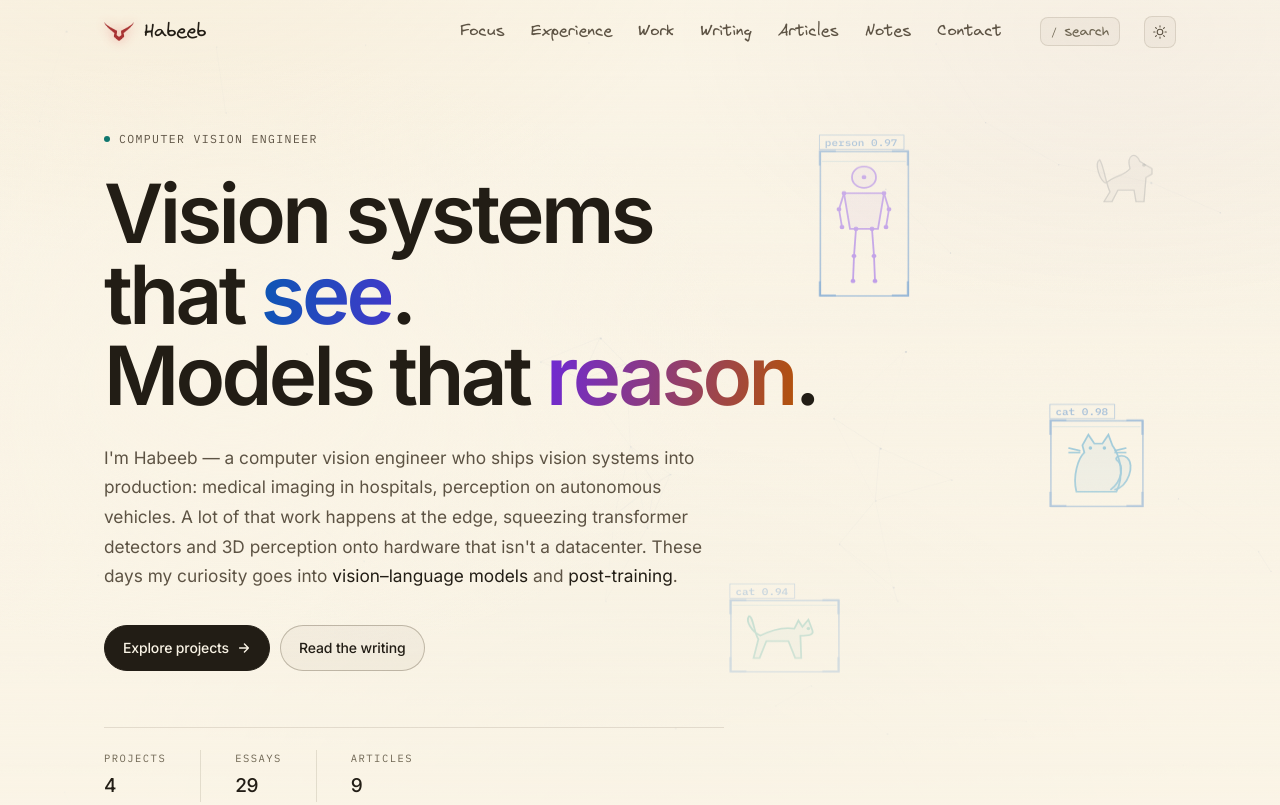
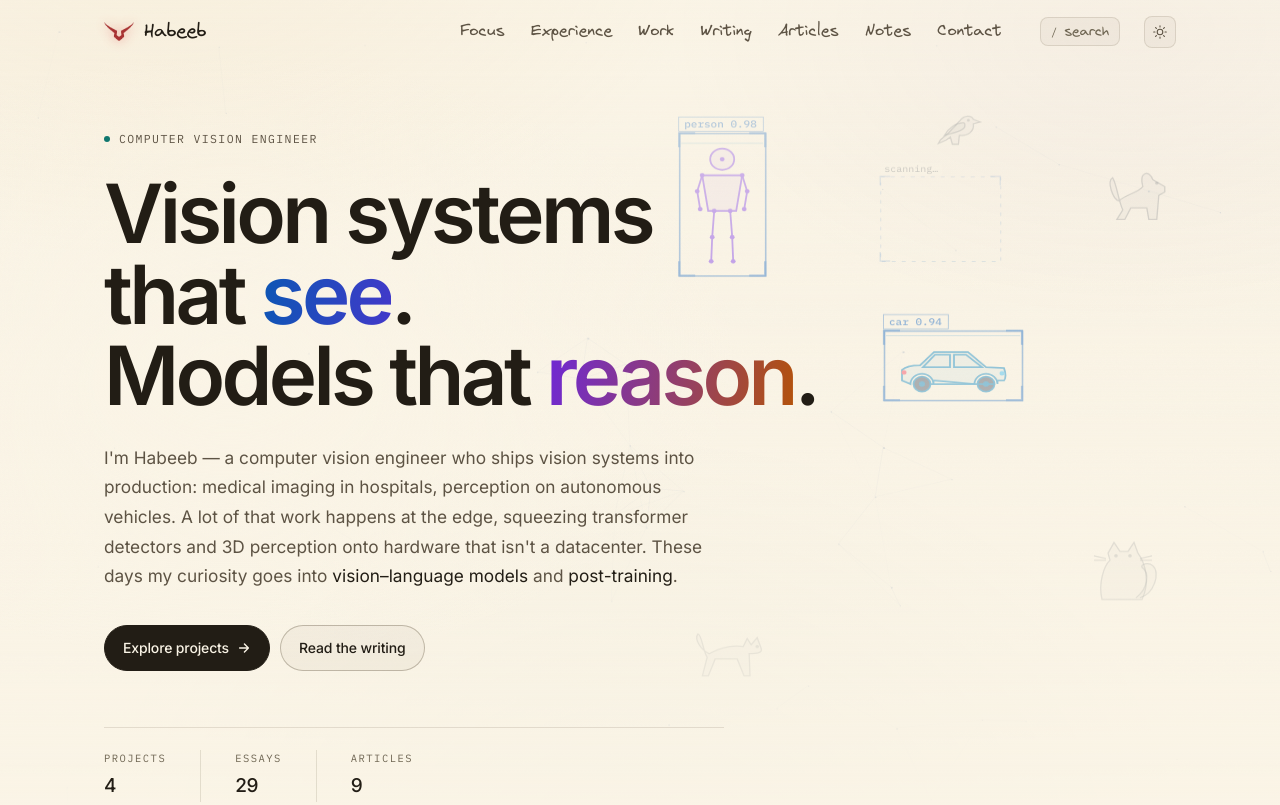
Before and after one commit to habibsnippets/habibsnippets.github.io, a plain HTML site: page index.html in a window 1280 px wide. Shown: the top 805 px of the page. Drawn offline with Linux system fonts and the light colour scheme.

Commit message:
Add car and bird targets with interactive prediction bounding boxes for all elements

```diff
--- a/index.html
+++ b/index.html
@@ -543,6 +543,6 @@
 </footer>
 
 
-<script src="main.js?v=6"></script>
+<script src="main.js?v=7"></script>
 </body>
 </html>
--- a/main.js
+++ b/main.js
@@ -340,6 +340,133 @@
       ctx.restore();
     }
 
+    function drawCar(ctx, x, y, bw, bh, isDetected, isDark, t) {
+      ctx.save();
+      ctx.translate(x, y);
+      var strokeColor = isDetected
+        ? (isDark ? "rgba(56, 189, 248, 0.95)" : "rgba(2, 132, 199, 0.95)")
+        : (isDark ? "rgba(255, 255, 255, 0.35)" : "rgba(30, 41, 59, 0.38)");
+      var fillColor = isDetected
+        ? (isDark ? "rgba(56, 189, 248, 0.16)" : "rgba(2, 132, 199, 0.10)")
+        : (isDark ? "rgba(255, 255, 255, 0.06)" : "rgba(30, 41, 59, 0.07)");
+      ctx.strokeStyle = strokeColor;
+      ctx.fillStyle = fillColor;
+      ctx.lineWidth = isDetected ? 1.8 : 1.3;
+
+      var wheelR = 8.5;
+      var wheelY = bh - 6;
+      var frontWheelX = bw - 24;
+      var backWheelX = 26;
+
+      // Car body silhouette
+      ctx.beginPath();
+      ctx.moveTo(6, bh - 10);
+      ctx.lineTo(6, bh - 22);
+      ctx.bezierCurveTo(10, bh - 26, 16, bh - 27, 24, bh - 27);
+      ctx.lineTo(38, 12);
+      ctx.lineTo(bw - 42, 12);
+      ctx.lineTo(bw - 24, bh - 25);
+      ctx.lineTo(bw - 6, bh - 24);
+      ctx.bezierCurveTo(bw - 4, bh - 18, bw - 4, bh - 12, bw - 6, bh - 10);
+      ctx.lineTo(frontWheelX + wheelR + 3, bh - 10);
+      ctx.arc(frontWheelX, wheelY, wheelR + 3, 0, Math.PI, true);
+      ctx.lineTo(backWheelX + wheelR + 3, bh - 10);
+      ctx.arc(backWheelX, wheelY, wheelR + 3, 0, Math.PI, true);
+      ctx.lineTo(6, bh - 10);
+      ctx.closePath();
+      ctx.fill();
+      ctx.stroke();
+
+      // Wheels
+      ctx.fillStyle = isDark ? "#18181b" : "#475569";
+      ctx.beginPath();
+      ctx.arc(frontWheelX, wheelY, wheelR, 0, Math.PI * 2);
+      ctx.arc(backWheelX, wheelY, wheelR, 0, Math.PI * 2);
+      ctx.fill();
+      ctx.stroke();
+
+      // Hubcaps
+      ctx.fillStyle = strokeColor;
+      ctx.beginPath();
+      ctx.arc(frontWheelX, wheelY, 3, 0, Math.PI * 2);
+      ctx.arc(backWheelX, wheelY, 3, 0, Math.PI * 2);
+      ctx.fill();
+
+      // Windows
+      ctx.beginPath();
+      ctx.moveTo(39, 15);
+      ctx.lineTo(54, 15);
+      ctx.lineTo(54, bh - 25);
+      ctx.lineTo(27, bh - 25);
+      ctx.closePath();
+      ctx.moveTo(58, 15);
+      ctx.lineTo(bw - 44, 15);
+      ctx.lineTo(bw - 28, bh - 25);
+      ctx.lineTo(58, bh - 25);
+      ctx.closePath();
+      ctx.stroke();
+
+      if (isDetected) {
+        ctx.fillStyle = "#38bdf8";
+        ctx.beginPath();
+        ctx.arc(bw - 8, bh - 18, 2.5, 0, Math.PI * 2);
+        ctx.fill();
+        ctx.fillStyle = "#f43f5e";
+        ctx.beginPath();
+        ctx.arc(8, bh - 19, 2.5, 0, Math.PI * 2);
+        ctx.fill();
+      }
+
+      ctx.restore();
+    }
+
+    function drawBird(ctx, x, y, bw, bh, isDetected, isDark, t) {
+      ctx.save();
+      ctx.translate(x, y);
+      var strokeColor = isDetected
+        ? (isDark ? "rgba(244, 114, 182, 0.95)" : "rgba(219, 39, 119, 0.95)")
+        : (isDark ? "rgba(255, 255, 255, 0.35)" : "rgba(30, 41, 59, 0.38)");
+      var fillColor = isDetected
+        ? (isDark ? "rgba(244, 114, 182, 0.16)" : "rgba(219, 39, 119, 0.10)")
+        : (isDark ? "rgba(255, 255, 255, 0.06)" : "rgba(30, 41, 59, 0.07)");
+      ctx.strokeStyle = strokeColor;
+      ctx.fillStyle = fillColor;
+      ctx.lineWidth = isDetected ? 1.8 : 1.3;
+
+      var flap = Math.sin(t * 0.005) * 4;
+
+      ctx.beginPath();
+      ctx.moveTo(bw - 4, 16);
+      ctx.lineTo(bw - 11, 13);
+      ctx.bezierCurveTo(bw - 13, 8, bw - 20, 8, bw - 24, 14);
+      ctx.bezierCurveTo(bw - 30, 20, 18, 26, 6, 36);
+      ctx.lineTo(4, 40);
+      ctx.lineTo(12, 36);
+      ctx.lineTo(16, 33);
+      ctx.lineTo(18, bh - 3);
+      ctx.lineTo(24, bh - 3);
+      ctx.lineTo(25, 31);
+      ctx.bezierCurveTo(bw - 16, 32, bw - 10, 26, bw - 11, 18);
+      ctx.closePath();
+      ctx.fill();
+      ctx.stroke();
+
+      ctx.beginPath();
+      ctx.moveTo(bw - 20, 17);
+      ctx.bezierCurveTo(bw - 28, 16 + flap, 14, 23 + flap, 10, 31);
+      ctx.bezierCurveTo(18, 28, bw - 16, 26, bw - 20, 17);
+      ctx.fill();
+      ctx.stroke();
+
+      var eyeColor = isDetected ? (isDark ? "#f472b6" : "#db2777") : strokeColor;
+      ctx.fillStyle = eyeColor;
+      ctx.beginPath();
+      ctx.arc(bw - 16, 14, 1.5, 0, Math.PI * 2);
+      ctx.fill();
+
+      ctx.restore();
+    }
+
     function drawDog(ctx, x, y, bw, bh, isDetected, isDark, t) {
       ctx.save();
       ctx.translate(x, y);
@@ -402,11 +529,33 @@
         {
           type: "person",
           label: "person",
-          baseConf: 0.96,
-          bw: 64,
-          bh: 138,
-          x: isWide ? w * 0.65 : w * 0.55,
-          y: Math.max(70, h * 0.18),
+          baseConf: 0.97,
+          bw: 62,
+          bh: 136,
+          x: isWide ? w * 0.54 : w * 0.48,
+          y: Math.max(60, h * 0.16),
+          detectedByBox: false,
+          detectedByMouse: false
+        },
+        {
+          type: "bird",
+          label: "bird",
+          baseConf: 0.94,
+          bw: 50,
+          bh: 44,
+          x: isWide ? w * 0.73 : w * 0.68,
+          y: Math.max(50, h * 0.12),
+          detectedByBox: false,
+          detectedByMouse: false
+        },
+        {
+          type: "car",
+          label: "car",
+          baseConf: 0.95,
+          bw: 114,
+          bh: 54,
+          x: isWide ? w * 0.70 : w * 0.62,
+          y: Math.max(130, h * 0.38),
           detectedByBox: false,
           detectedByMouse: false
         },
@@ -416,19 +565,19 @@
           baseConf: 0.98,
           bw: 68,
           bh: 72,
-          x: isWide ? w * 0.83 : w * 0.72,
-          y: Math.max(120, h * 0.48),
+          x: isWide ? w * 0.85 : w * 0.75,
+          y: Math.max(180, h * 0.60),
           detectedByBox: false,
           detectedByMouse: false
         },
         {
           type: "cat_walking",
           label: "cat",
-          baseConf: 0.95,
+          baseConf: 0.96,
           bw: 84,
           bh: 56,
-          x: isWide ? w * 0.58 : w * 0.40,
-          y: Math.max(180, h * 0.68),
+          x: isWide ? w * 0.54 : w * 0.38,
+          y: Math.max(220, h * 0.70),
           detectedByBox: false,
           detectedByMouse: false
         }
@@ -441,8 +590,8 @@
           baseConf: 0.93,
           bw: 76,
           bh: 68,
-          x: w * 0.85,
-          y: Math.max(80, h * 0.16),
+          x: w * 0.86,
+          y: Math.max(70, h * 0.18),
           detectedByBox: false,
           detectedByMouse: false
         });
@@ -584,20 +733,25 @@
     function drawMouseBox() {
       if (!mouse.active) return;
 
-      // Check if mouse hovers over any target
+      // Find closest target hovered by mouse (with generous padding for comfortable interaction)
       var hoveredTarget = null;
+      var minDist = Infinity;
       for (var i = 0; i < targets.length; i++) {
         var trg = targets[i];
-        if (mouse.x >= trg.x - 15 && mouse.x <= trg.x + trg.bw + 15 &&
-            mouse.y >= trg.y - 15 && mouse.y <= trg.y + trg.bh + 15) {
-          hoveredTarget = trg;
-          trg.detectedByMouse = true;
-          break;
+        if (mouse.x >= trg.x - 22 && mouse.x <= trg.x + trg.bw + 22 &&
+            mouse.y >= trg.y - 22 && mouse.y <= trg.y + trg.bh + 22) {
+          var cx = trg.x + trg.bw / 2, cy = trg.y + trg.bh / 2;
+          var d = Math.hypot(mouse.x - cx, mouse.y - cy);
+          if (d < minDist) {
+            minDist = d;
+            hoveredTarget = trg;
+          }
         }
       }
 
       ctx.save();
       if (hoveredTarget) {
+        hoveredTarget.detectedByMouse = true;
         var hx = hoveredTarget.x - 10, hy = hoveredTarget.y - 10;
         var hw = hoveredTarget.bw + 20, hh = hoveredTarget.bh + 20;
 
@@ -611,15 +765,28 @@
         corner(hx, hy + hh, mlen, 1, -1);
         corner(hx + hw, hy + hh, mlen, -1, -1);
 
+        // Scan beam
+        var mscan = ((Date.now() * 0.002) % 1);
+        ctx.strokeStyle = C.isDark ? "rgba(196, 181, 253, 0.4)" : "rgba(124, 58, 237, 0.35)";
+        ctx.lineWidth = 1;
+        ctx.beginPath();
+        ctx.moveTo(hx + 2, hy + hh * mscan);
+        ctx.lineTo(hx + hw - 2, hy + hh * mscan);
+        ctx.stroke();
+
         ctx.font = "500 11px 'IBM Plex Mono', ui-monospace, monospace";
-        var mtext = hoveredTarget.label + " 0.99";
+        var mconf = (hoveredTarget.baseConf + 0.01).toFixed(2);
+        var mtext = hoveredTarget.label + " " + mconf;
         var mtw = ctx.measureText(mtext).width;
+        var mly = hy > 24 ? hy - 6 : hy + hh + 16;
+
         ctx.fillStyle = C.labelBg;
-        ctx.fillRect(hx, hy + hh + 4, mtw + 10, 16);
+        ctx.fillRect(hx, mly - 12, mtw + 12, 16);
         ctx.strokeStyle = C.cursor;
-        ctx.strokeRect(hx, hy + hh + 4, mtw + 10, 16);
+        ctx.lineWidth = 0.8;
+        ctx.strokeRect(hx, mly - 12, mtw + 12, 16);
         ctx.fillStyle = C.cursorLabel;
-        ctx.fillText(mtext, hx + 5, hy + hh + 16);
+        ctx.fillText(mtext, hx + 5, mly);
       } else {
         var bw = 140, bh = 104;
         var mx = mouse.x - bw / 2, my = mouse.y - bh / 2;
@@ -767,7 +934,7 @@
       // First draw Mouse Box detection (which sets detectedByMouse)
       drawMouseBox();
 
-      // Render Targets (Cats, Person, Dog)
+      // Render Targets (Cats, Person, Car, Bird, Dog)
       for (var k = 0; k < targets.length; k++) {
         var tObj = targets[k];
         var isDet = tObj.detectedByBox || tObj.detectedByMouse;
@@ -778,6 +945,10 @@
           drawCatSitting(ctx, tObj.x, tObj.y, tObj.bw, tObj.bh, isDet, C.isDark, t);
         } else if (tObj.type === "cat_walking") {
           drawCatWalking(ctx, tObj.x, tObj.y, tObj.bw, tObj.bh, isDet, C.isDark, t);
+        } else if (tObj.type === "car") {
+          drawCar(ctx, tObj.x, tObj.y, tObj.bw, tObj.bh, isDet, C.isDark, t);
+        } else if (tObj.type === "bird") {
+          drawBird(ctx, tObj.x, tObj.y, tObj.bw, tObj.bh, isDet, C.isDark, t);
         } else if (tObj.type === "dog") {
           drawDog(ctx, tObj.x, tObj.y, tObj.bw, tObj.bh, isDet, C.isDark, t);
         }
```
